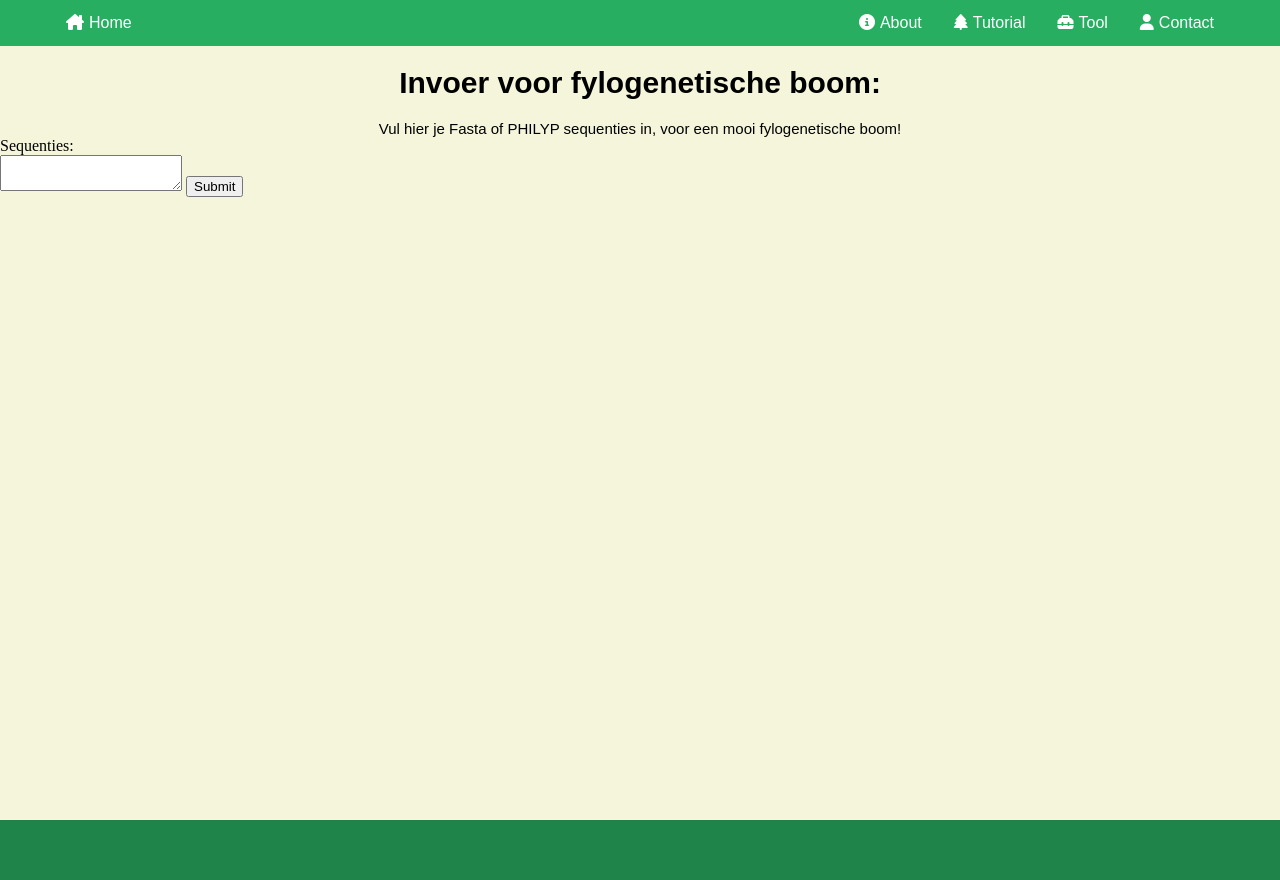
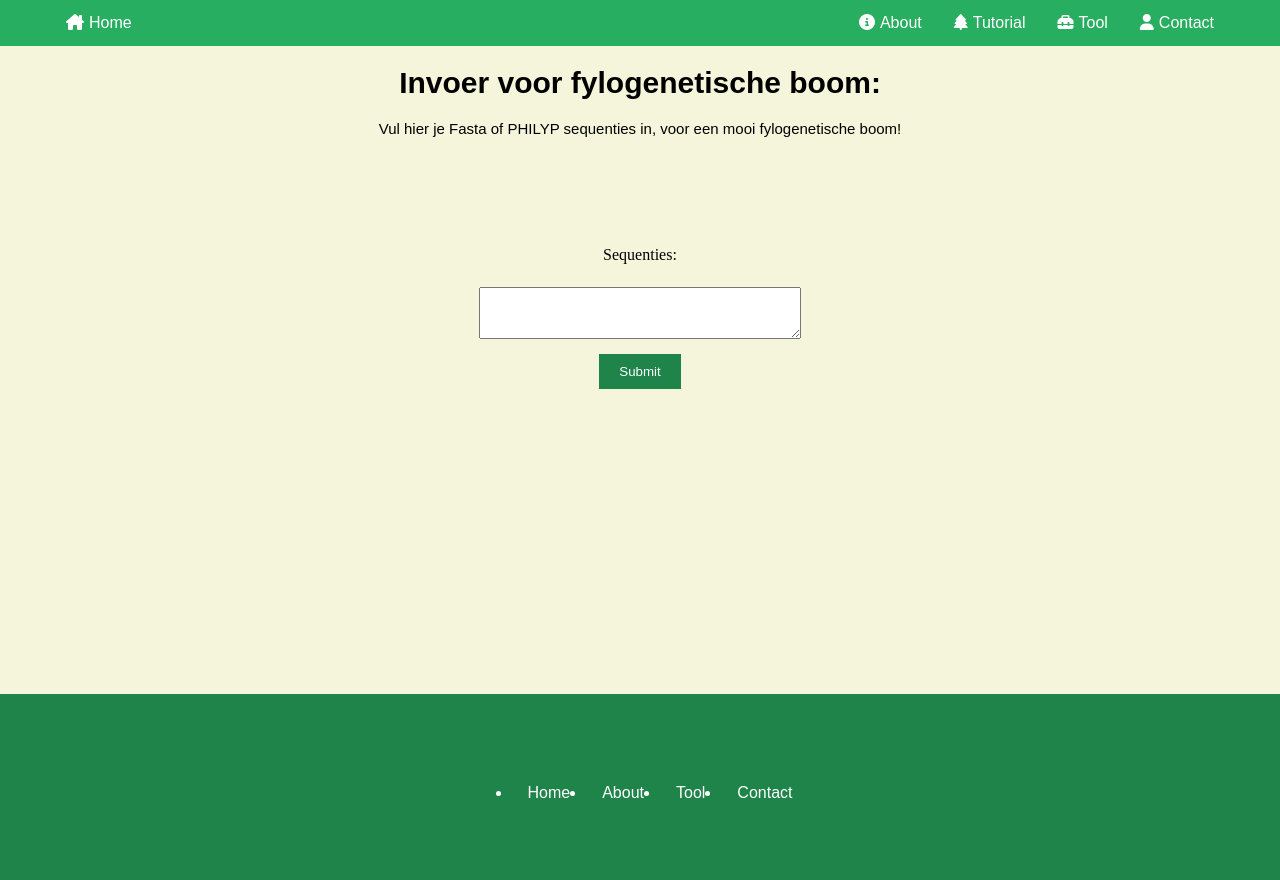
Before and after one commit to Efran08/fylogenetische-boom, a Flask app: page /tool in a window 1280 px wide. Run offline with Flask 3, Linux system fonts and the light colour scheme.

Commit message:
rooter toegevoegd

```diff
--- a/templates/tool_gebruiken_page.html
+++ b/templates/tool_gebruiken_page.html
@@ -3,6 +3,7 @@
     Invoer Fasta of PHLIYP bestand
 {% endblock %}
 {% block content %}
+    <link rel="stylesheet" href="{{ url_for('static', filename='home_page.css') }}">
     <h1>
         Invoer voor fylogenetische boom:
     </h1>
@@ -10,9 +11,24 @@
     Vul hier je Fasta of PHILYP sequenties in, voor een mooi fylogenetische boom!
     </p>
 
-    <form class="tool_gebruiken" action="" method="post">
+    <form class="contact_form" action="" method="post">
              <label class="large-label" for="sequenties">Sequenties:</label><br>
              <textarea id="sequenties" name="sequenties"></textarea>
                <button name="button" id="button">Submit</button>
            </form>
 {% endblock %}
+
+{% block footer %}
+        <footer>
+            <div class="footer-container">
+                <div class="footer-column">
+                    <ul>
+                        <li><a href="{{ url_for('home_pagina') }}">Home</a></li>
+                        <li><a href="{{ url_for('dynamische_about_pagina') }}">About</a></li>
+                        <li><a href="{{ url_for('tool_gebruiken') }}">Tool</a></li>
+                        <li><a href="{{ url_for('contact_pagina') }}">Contact</a></li>
+                    </ul>
+                </div>
+            </div>
+        </footer>
+    {% endblock %}
```
